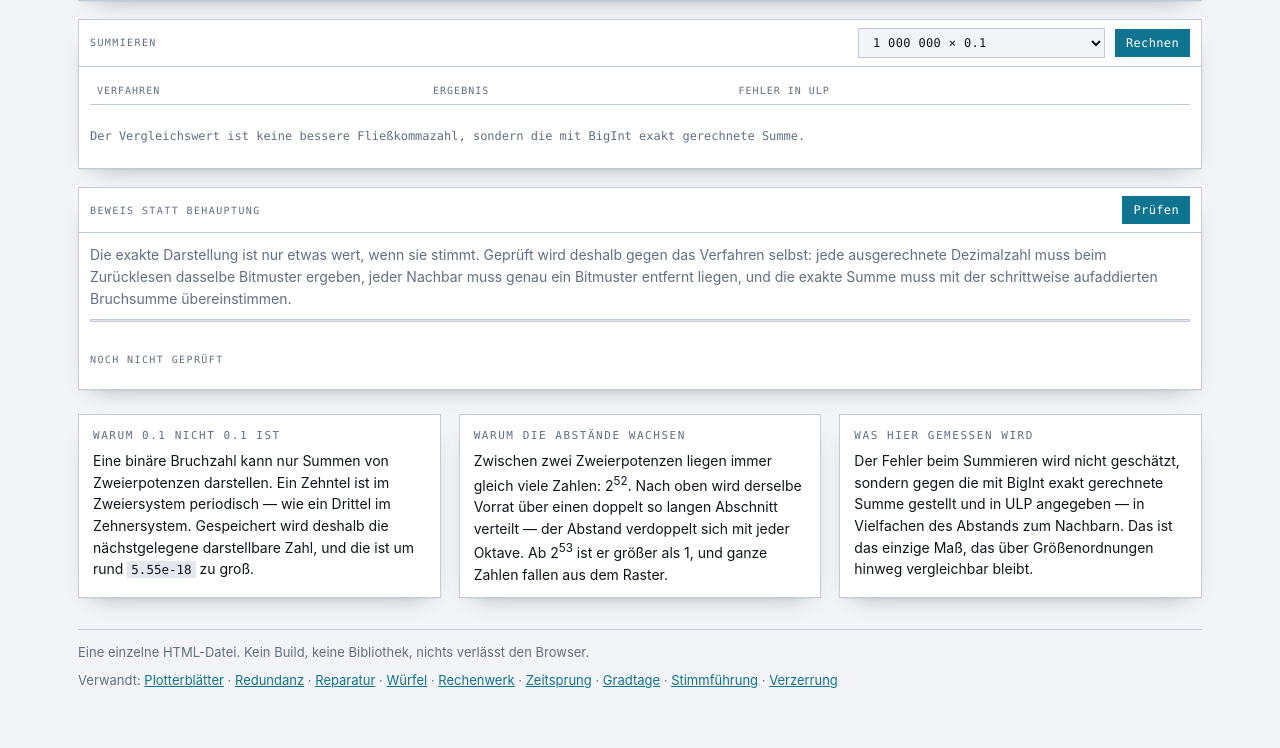
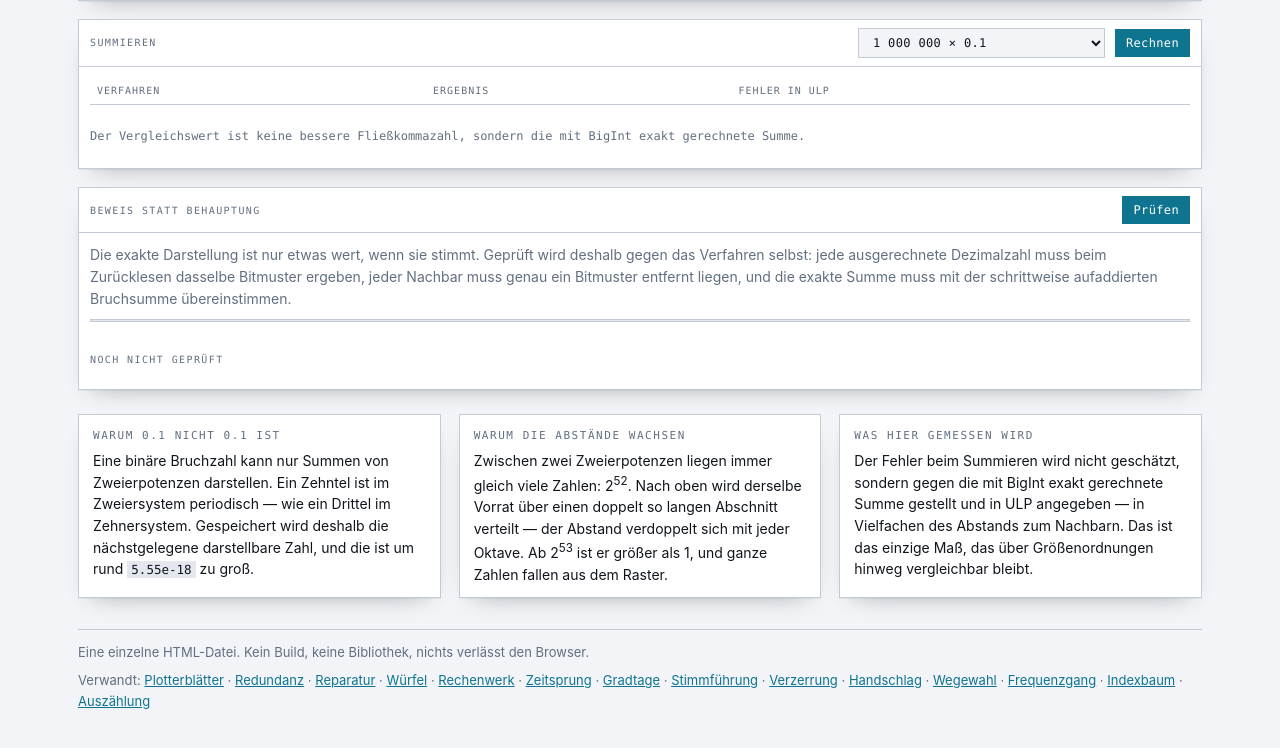
Before and after one commit to ssims437/nachkomma, a plain HTML site: page index.html in a window 1280 px wide. Shown: the part 1207-1955 px from the top of the page. Drawn offline with Linux system fonts and the light colour scheme.

Commit message:
Querverweise um fuenf neue Blaetter erweitert

```diff
--- a/index.html
+++ b/index.html
@@ -303,7 +303,12 @@
       <a href="https://ssims437.github.io/zeitsprung/">Zeitsprung</a> ·
       <a href="https://ssims437.github.io/gradtage/">Gradtage</a> ·
       <a href="https://ssims437.github.io/stimmfuehrung/">Stimmführung</a> ·
-      <a href="https://ssims437.github.io/verzerrung/">Verzerrung</a>
+      <a href="https://ssims437.github.io/verzerrung/">Verzerrung</a> ·
+      <a href="https://ssims437.github.io/handschlag/">Handschlag</a> ·
+      <a href="https://ssims437.github.io/wegewahl/">Wegewahl</a> ·
+      <a href="https://ssims437.github.io/frequenzgang/">Frequenzgang</a> ·
+      <a href="https://ssims437.github.io/indexbaum/">Indexbaum</a> ·
+      <a href="https://ssims437.github.io/auszaehlung/">Auszählung</a>
     </span>
   </p>
 
```
Also changed, not shown: 1 other file.
